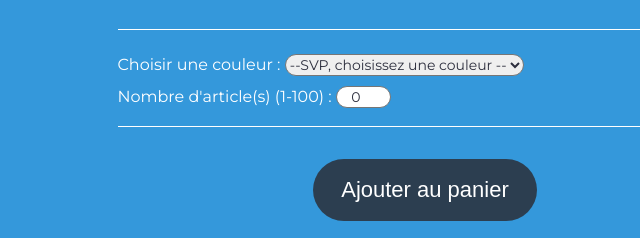
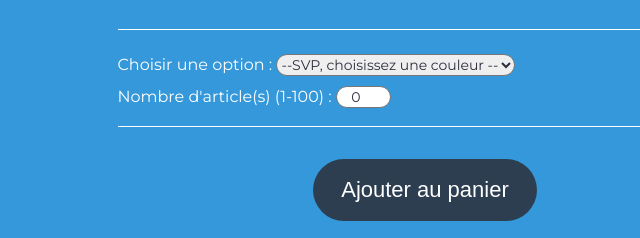
Before and after one commit to jessen87/JessenRungen_5_19112021, a plain HTML site: page front/html/product.html in a window 1280 px wide. Shown: the part 980-1218 px from the top of the page, 215-855 px from the left. Drawn offline with Linux system fonts and the light colour scheme; no server answers.

Commit message:
modidication mineure

```diff
--- a/front/html/product.html
+++ b/front/html/product.html
@@ -63,7 +63,7 @@
 
               <div class="item__content__settings">
                 <div class="item__content__settings__color">
-                  <label for="color-select">Choisir une couleur :</label>
+                  <label for="color-select">Choisir une option :</label>
                   <select name="color-select" id="colors">
                       <option value="">--SVP, choisissez une couleur --</option>
 <!--                       <option value="vert">vert</option>
```
